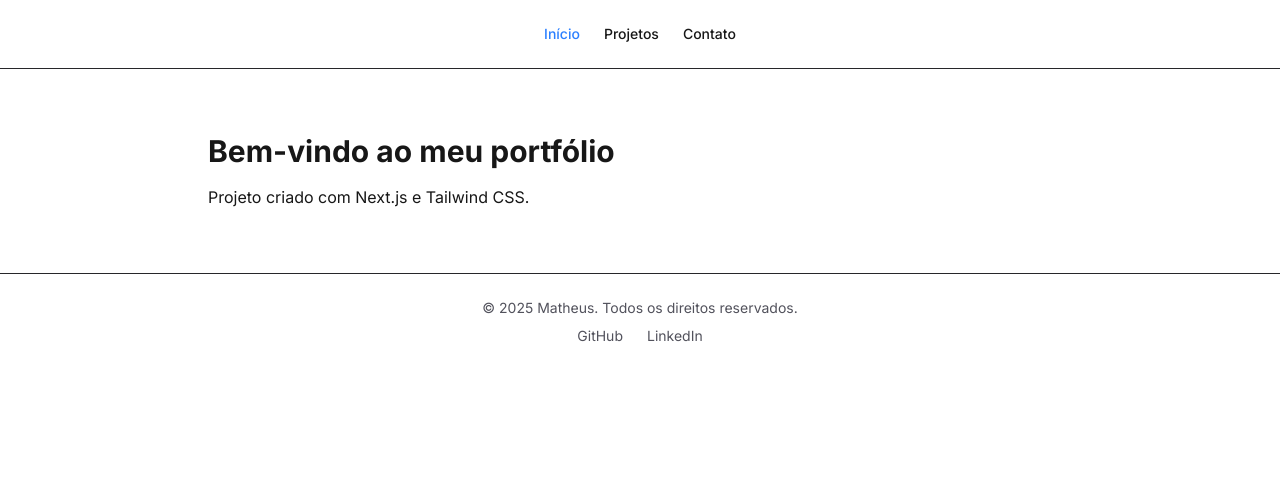
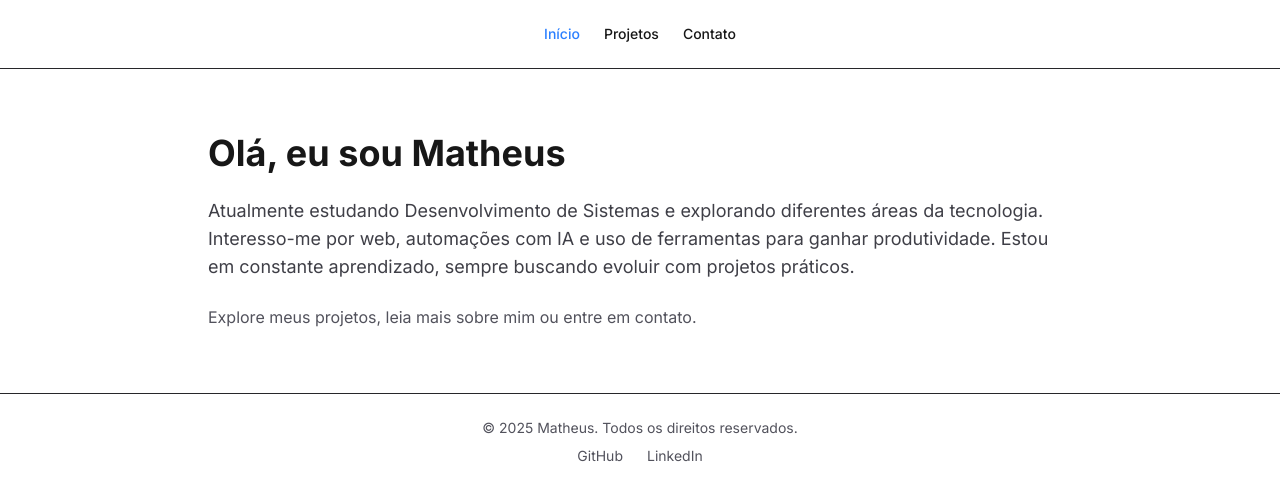
Before and after one commit to matheus-ac-Dev/my-portfolio, a Next.js app: page / in a window 1280 px wide. Shown: the top 500 px of the page. Built offline with nearby package versions, Linux system fonts and the light colour scheme.

Commit message:
feat(home): adicionar apresentação inicial na página principal

```diff
--- a/src/app/page.tsx
+++ b/src/app/page.tsx
@@ -1,8 +1,16 @@
 export default function Home() {
   return (
-    <section>
-      <h1 className="text-3xl font-bold mb-4">Bem-vindo ao meu portfólio</h1>
-      <p>Projeto criado com Next.js e Tailwind CSS.</p>
+    <section className="space-y-6">
+      <h1 className="text-4xl font-bold">Olá, eu sou Matheus</h1>
+        <p className="text-lg text-zinc-700 dark:text-zinc-300">
+          Atualmente estudando Desenvolvimento de Sistemas e explorando diferentes áreas da tecnologia.
+          Interesso-me por web, automações com IA e uso de ferramentas para ganhar produtividade.
+          Estou em constante aprendizado, sempre buscando evoluir com projetos práticos.
+        </p>
+
+        <p className="text-zinc-600 dark:text-zinc-400">
+          Explore meus projetos, leia mais sobre mim ou entre em contato.
+        </p>
     </section>
   )
 }
```
